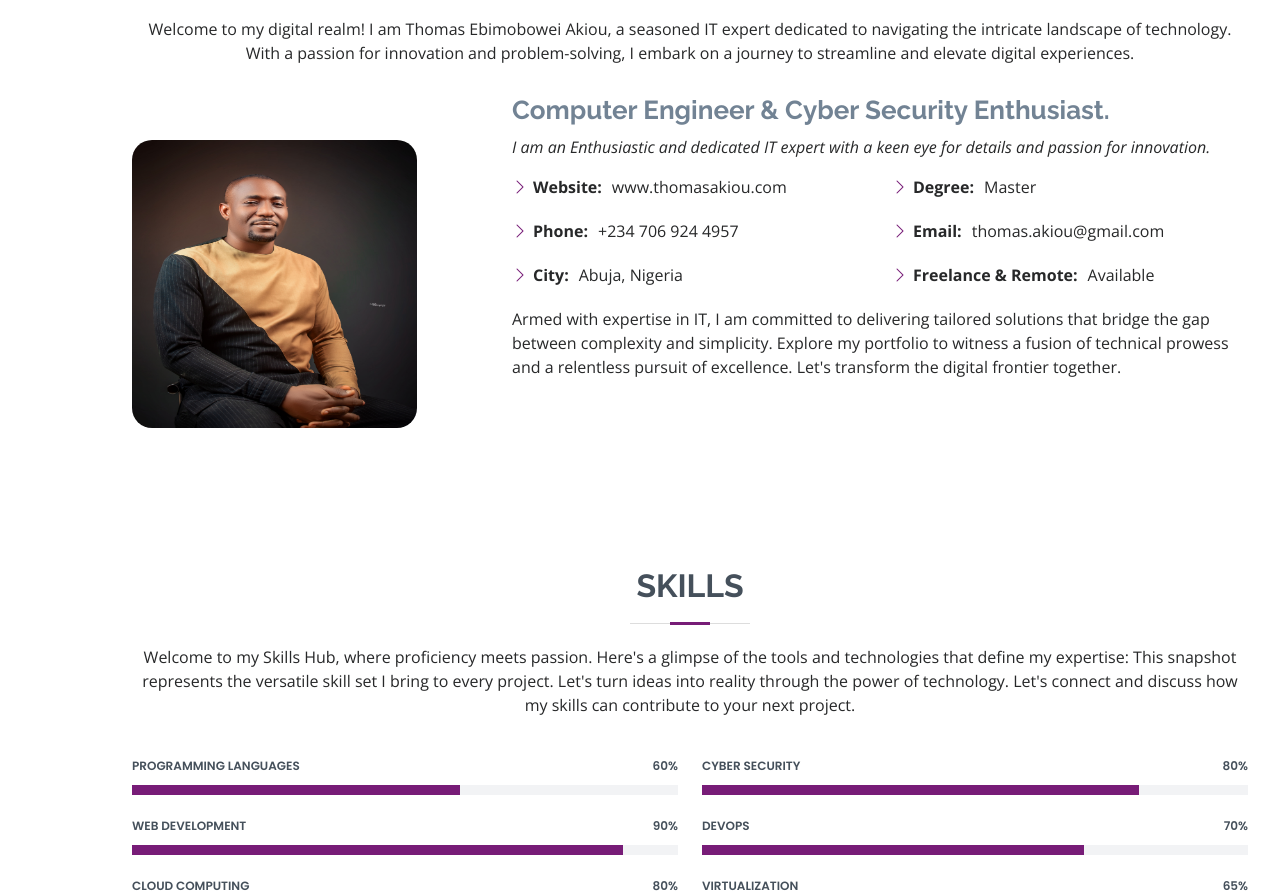
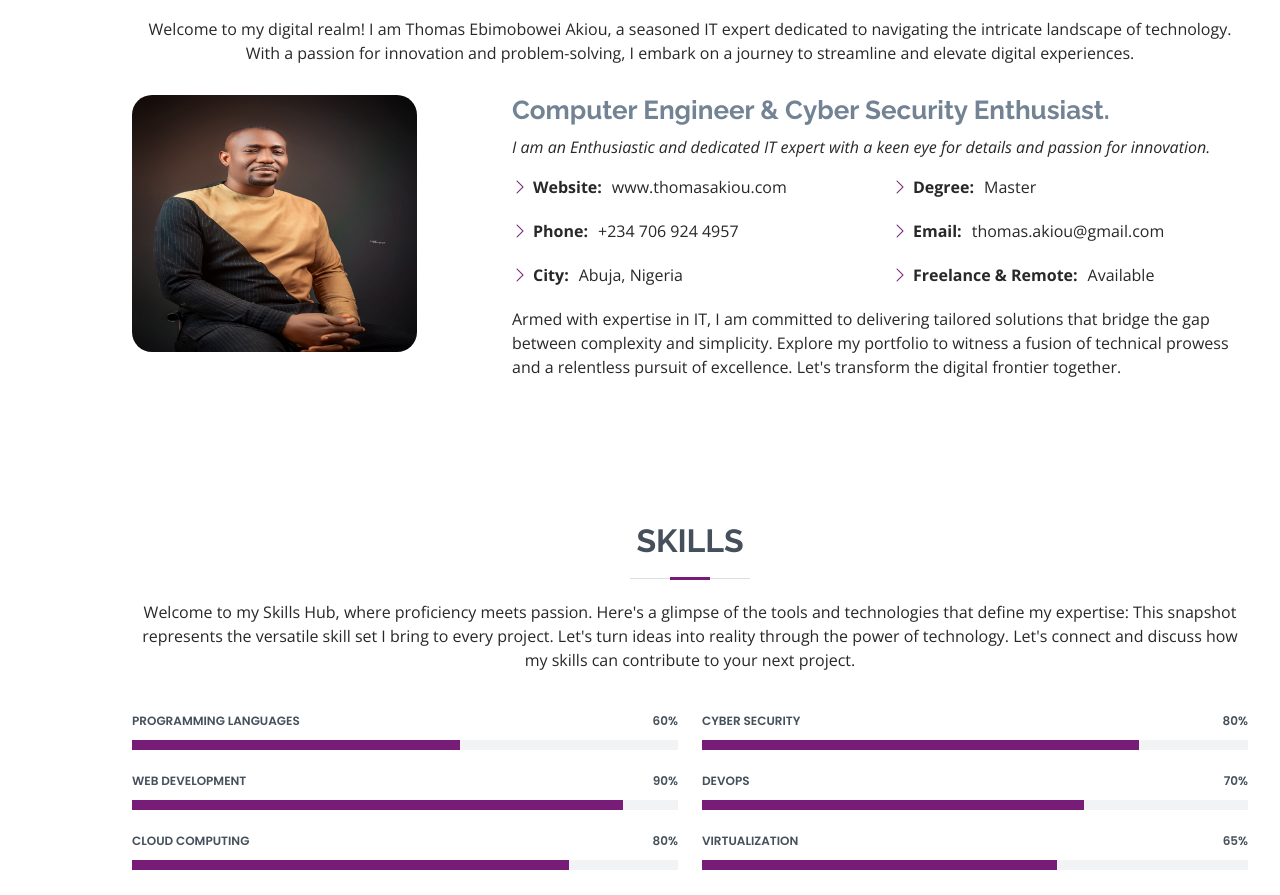
Before and after one commit to thomasakiou/portfolio, a plain HTML site: page index.html in a window 1280 px wide. Shown: the part 921-1816 px from the top of the page. Drawn offline with nearby package versions, Linux system fonts and the light colour scheme.

Commit message:
Update style.css

```diff
--- a/assets/css/style.css
+++ b/assets/css/style.css
@@ -473,7 +473,7 @@ section {
   border-radius: 20px;
   height: 70%;
   width: 80%;
-  margin: 45px 0 0 auto;
+  margin: auto;
 }
 
 /*--------------------------------------------------------------
```
